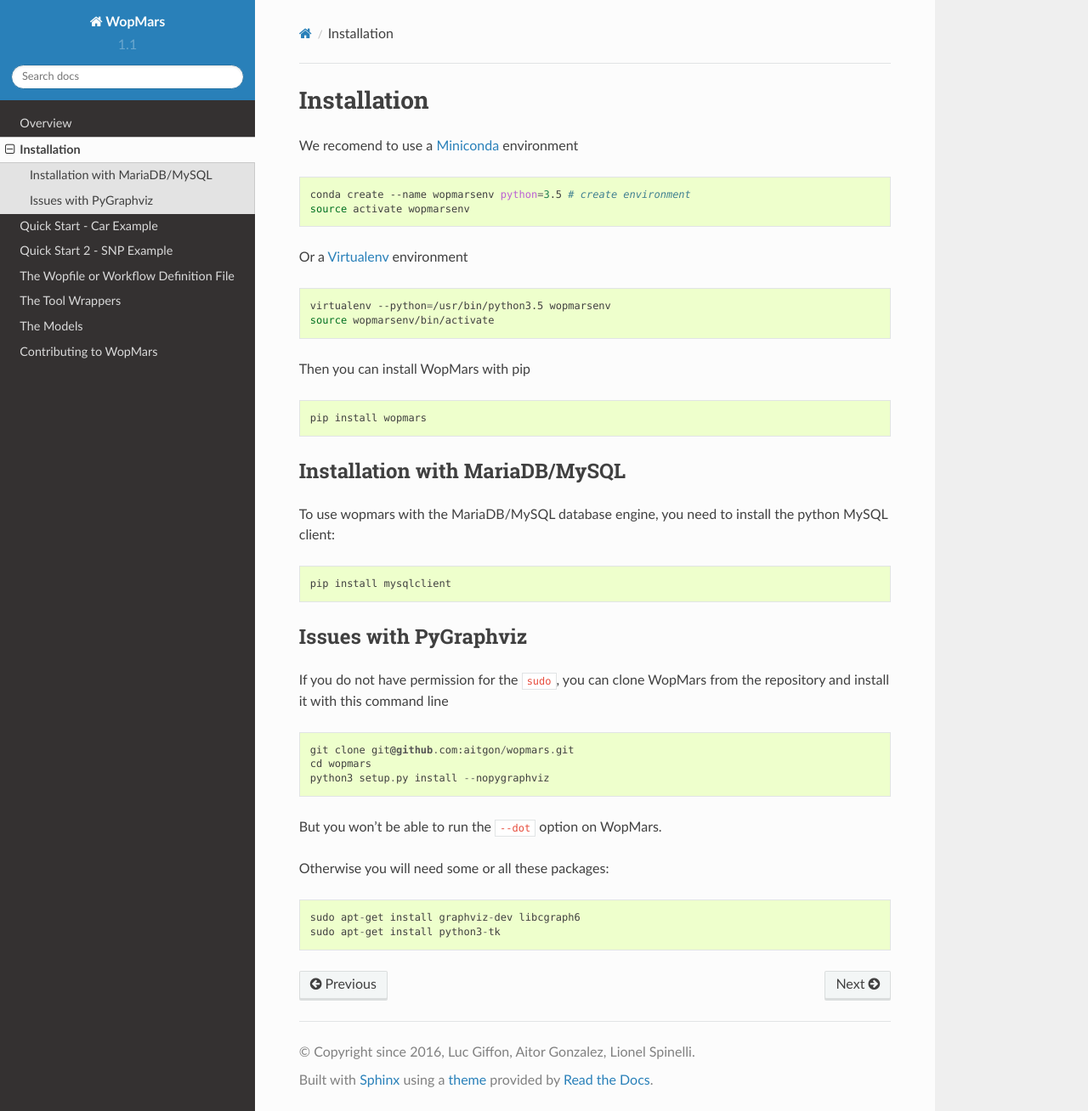
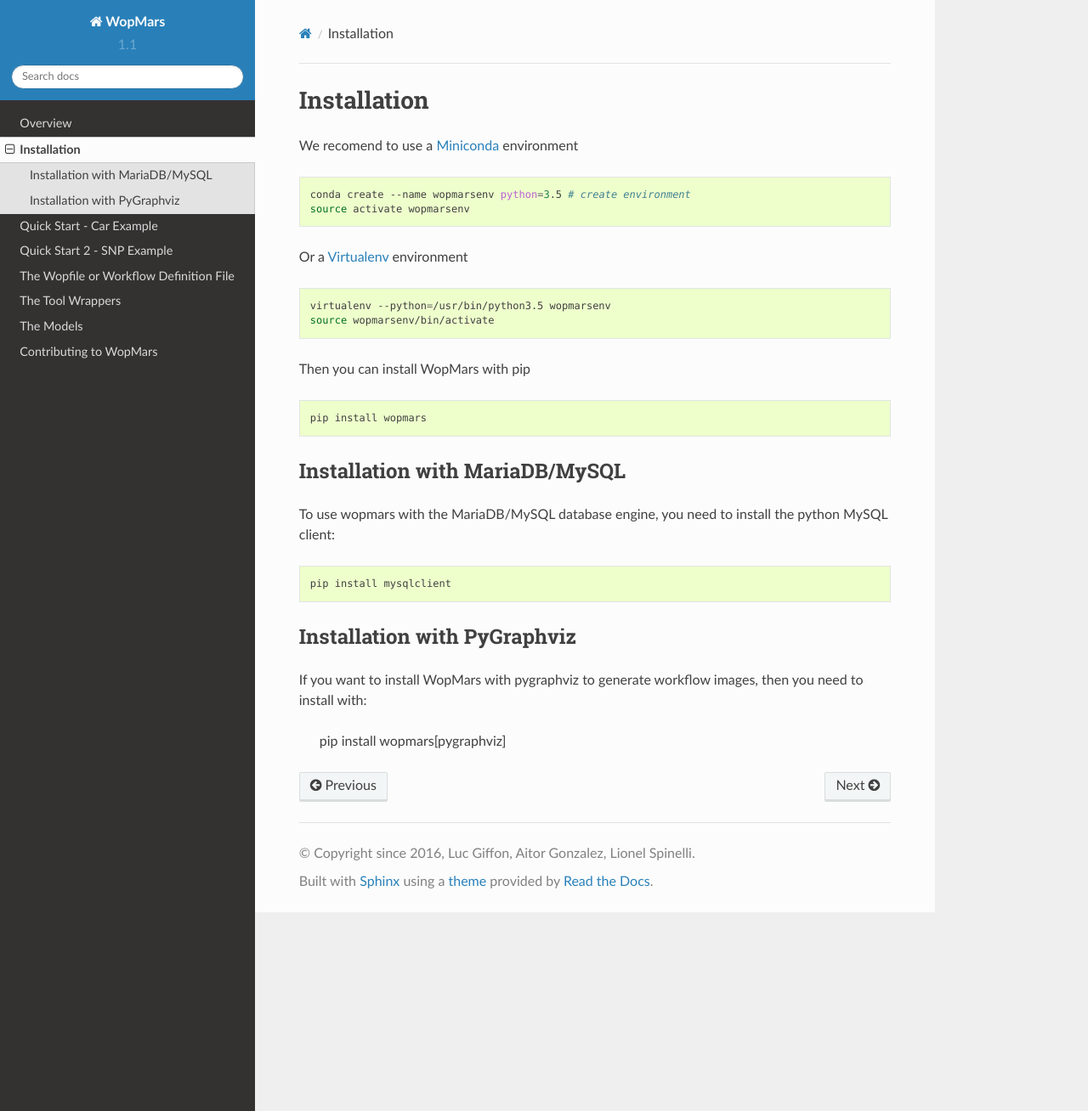
Before and after one commit to aitgon/wopmars, a Sphinx documentation site: the page built from docs/content/installation.rst, in a window 1280 px wide and 1308 px high. Shown: the whole window at 85% size. Built offline with Sphinx 7.4.7 and the Read the Docs theme 2.0.0, drawn with Linux system fonts in a browser that asks for light colours.

```diff
--- a/docs/content/installation.rst
+++ b/docs/content/installation.rst
@@ -28,18 +28,9 @@
 
     pip install mysqlclient
 
-Issues with PyGraphviz
+Installation with PyGraphviz
 ------------------------------------------
 
-If you do not have permission for the ``sudo``, you can clone WopMars from the repository and install it with this command line ::
+If you want to install WopMars with pygraphviz to generate workflow images, then you need to install with:
 
-    git clone git@github.com:aitgon/wopmars.git
-    cd wopmars
-    python3 setup.py install --nopygraphviz
-
-But you won't be able to run the ``--dot`` option on WopMars.
-
-Otherwise you will need some or all these packages::
-
-    sudo apt-get install graphviz-dev libcgraph6
-    sudo apt-get install python3-tk
+    pip install wopmars[pygraphviz]
--- a/setup.py
+++ b/setup.py
@@ -61,7 +61,7 @@
     keywords='workflow manager python object-oriented reproducible science database framework',
     packages=find_packages(exclude=['log', 'doc', '*.test_bak.*', 'soutenance', 'rapport']),
     install_requires = ["SQLAlchemy>=1.1.11", "docopt>=0.6.2", "schema>=0.6.5", "termcolor>=1.1.0", "PyYAML>=3.12", "networkx==1.11"],
-    extras_require={'all': ['pygraphviz',]},
+    extras_require={'pygraphviz': ['pygraphviz',]},
     data_files=[],
     entry_points={
         'console_scripts':['wopmars=wopmars:run']
```
Also changed, not shown: wopmars/__init__.py (+4 -4 lines), 1 other file.
